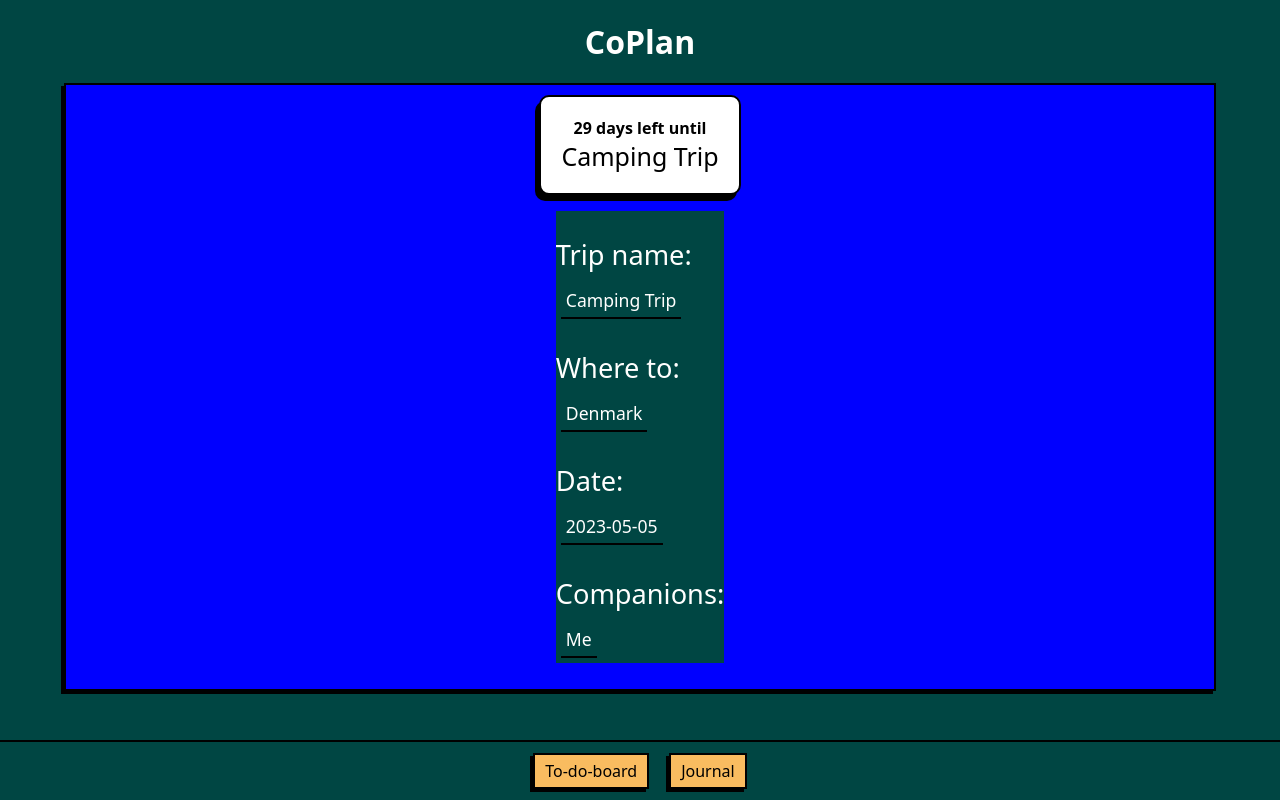
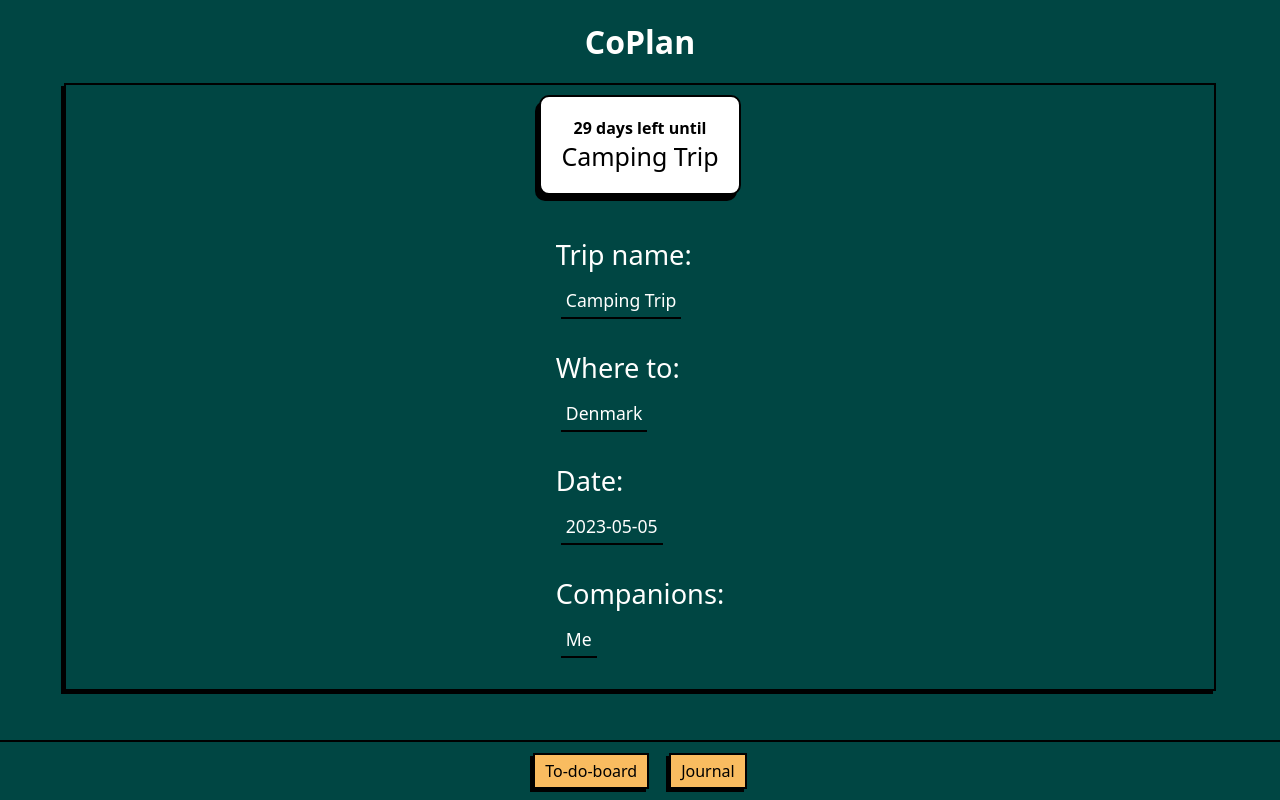
Before and after one commit to supernova-97/Capstone-Project, a Next.js app: page / in a window 1280 px wide. Built offline with nearby package versions, Linux system fonts and the light colour scheme.

Commit message:
color change

```diff
--- a/components/Dashboard/index.js
+++ b/components/Dashboard/index.js
@@ -53,8 +53,7 @@ function Dashboard({ tripData }) {
 export default Dashboard;
 
 const DashboardContainer = styled.div`
-  /* background-color: var(--background-color); */
-  background-color: blue;
+  background-color: var(--background-color);
   margin: 0 5%;
   border: 2px solid black;
   display: flex;
```
